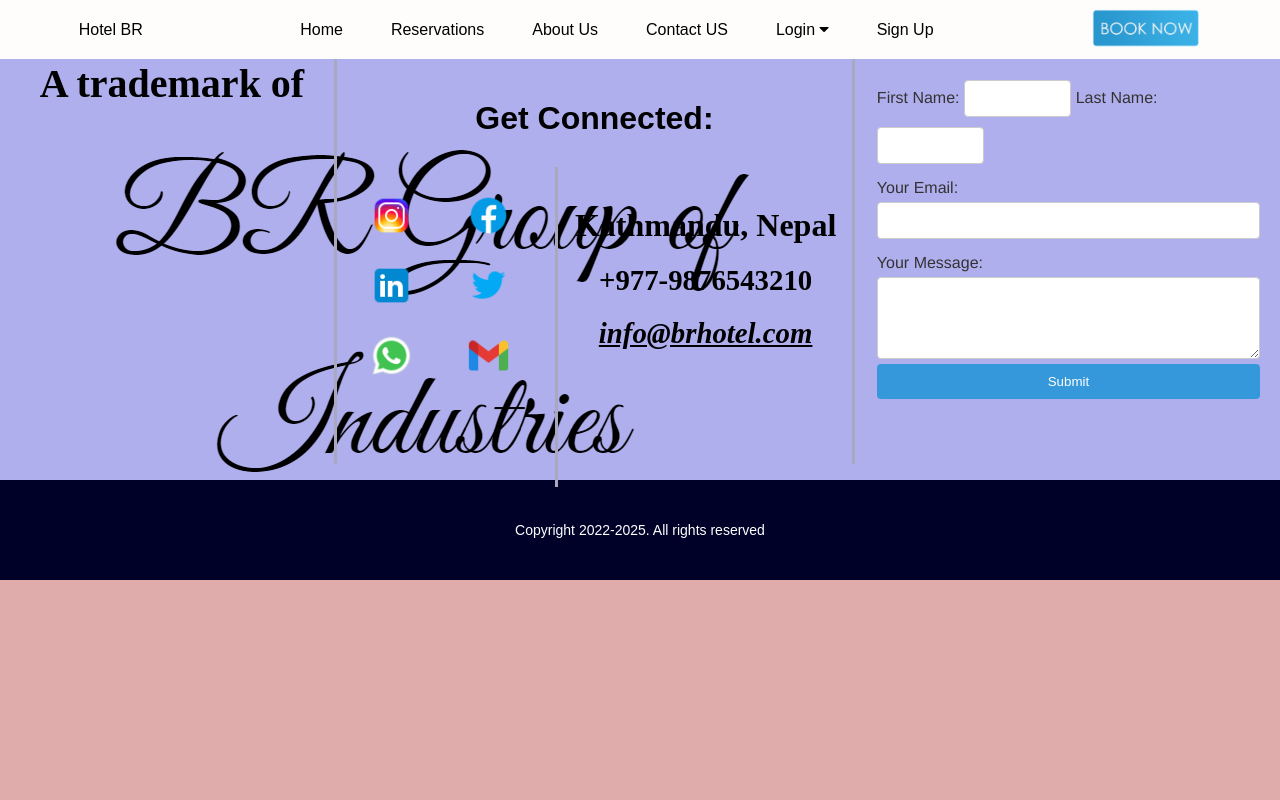
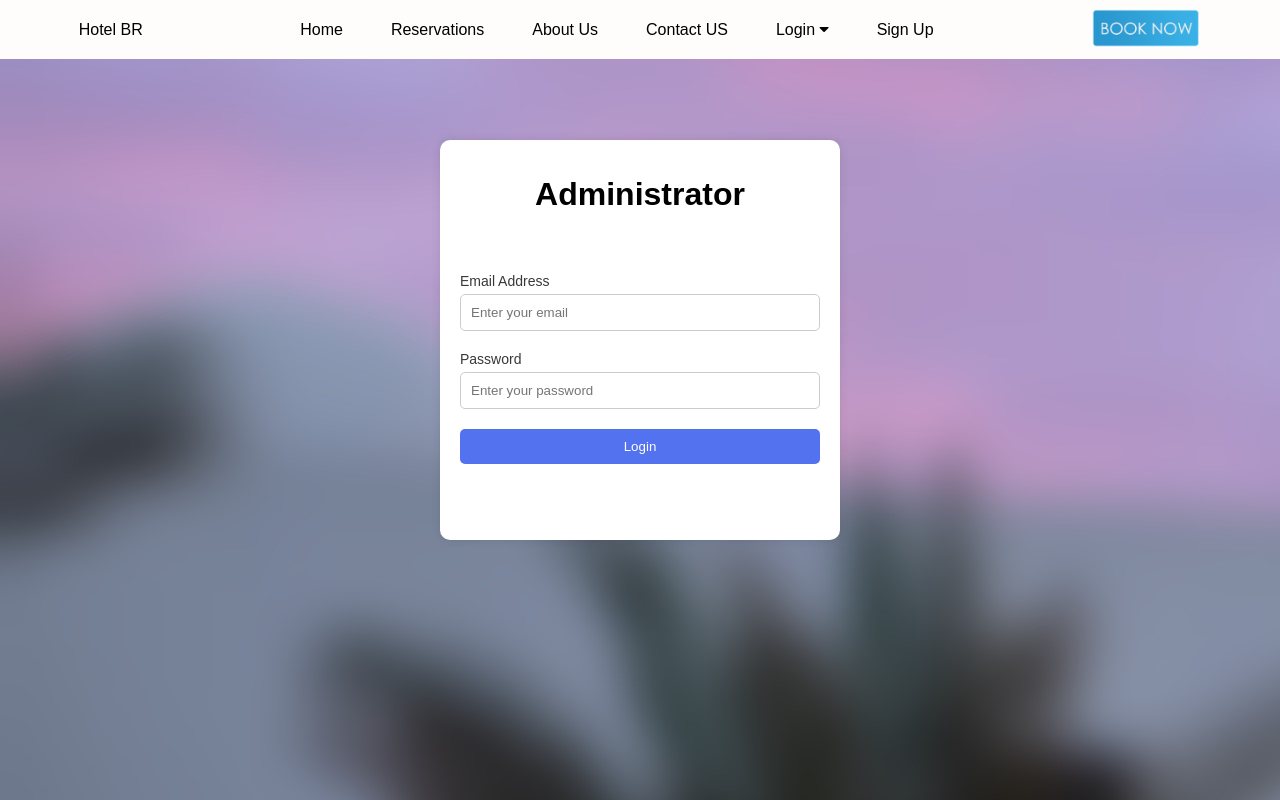
Before and after one commit to bijayrauniyar0/Hotel-Booking-System, a PHP site: page /HTML/adminLogin.html in a window 1280 px wide. Run offline with PHP 8.4, Linux system fonts and the light colour scheme.

Commit message:
login page added, some changes in desgin

```diff
--- a/HTML/adminLogin.html
+++ b/HTML/adminLogin.html
@@ -3,9 +3,12 @@
 <head>
     <meta charset="UTF-8">
     <meta name="viewport" content="width=device-width, initial-scale=1.0">
-    <link rel="stylesheet" href="/css/menu.css">
-    <link rel="stylesheet" href="/css/footer.css">
+    <link rel="stylesheet" href="/css/admin-login.css">
     <link rel="stylesheet" href="https://cdnjs.cloudflare.com/ajax/libs/font-awesome/4.7.0/css/font-awesome.min.css">
+    <link rel="stylesheet" href="https://unpkg.com/swiper/swiper-bundle.min.css" />
+    <link rel="preconnect" href="https://fonts.googleapis.com">
+    <link rel="preconnect" href="https://fonts.gstatic.com" crossorigin>
+    <link href="https://fonts.googleapis.com/css2?family=DM+Serif+Display:ital@1&display=swap" rel="stylesheet">
     <title>Hotel Booking System</title>
 </head>
 <body>
@@ -20,17 +23,17 @@
             </div>
             <div class="mid">
                 <ul>
-                    <li><a href="index.html">Home</a></li>
-                    <li><a href="reservations.html">Reservations</a></li>
-                    <li><a href="about.html">About Us</a></li>
-                    <li><a href="contact.html">Contact US</a></li>
-                    <li id="products"><a href="login.html">Login <i class="fa fa-caret-down"></i></a>
+                    <li id="home"><a href="index.html">Home</a></li>
+                    <li id="reservation"><a href="reservations.html">Reservations</a></li>
+                    <li id="about"><a href="about.html">About Us</a></li>
+                    <li id="contact"><a href="contact.html">Contact US</a></li>
+                    <li id="login"><a href="login.html">Login <i class="fa fa-caret-down"></i></a>
                         <ul>
                             <li><a href="adminLogin.html">Admin Login</a></li>
                             <li><a href="guestLogin.html">Guest Login</a></li>
                           </ul>
                     </li>
-                    <li><a href="contact.html">Sign Up</a></li>
+                    <li><a href="#contactFooter" data-target="contact">Sign Up</a></li>
                 </ul>
             </div>
             <div class="right">
@@ -41,97 +44,26 @@
                 </div>
             </div>
         </nav>
-
     </header>
-    <footer>
-        <div class="left-section">
-            <h2 class="sign-h2">A trademark of</h2>
-            <div class="sign">
-                <img src="/images/sign-1.png" alt="signature">
-                <img src="/images/sign-2.png" alt="signature">
-            </div>
-
+    <section class="main-block">
+        <div class="form-container">
+        <div class="wrapper">
+            <h1>Administrator</h1>
+            <form id="login-form" name="myform" action="#" method="post" onsubmit= "return validateform()">
+                <div class="field">
+                    <label for="email">Email Address</label>
+                    <input type="text" id="email" name="email" placeholder="Enter your email">
+                </div>
+                <div class="field">
+                    <label for="password">Password</label>
+                    <input type="password" id="password" name="password" placeholder="Enter your password">
+                </div>
+                <input type="submit" value="Login">
+            </form>
         </div>
-
-        <div class="vertical"></div>
-        <!-- vertical line for border -->
-        <section class="mid-footer">
-            <h2 class="mid-heading">Get Connected:</h2>
-            <div class="horizental"></div>
-
-            <div class="sub-sections">
-                <div class="mid-left">
-                  <div class="image-row">
-                      <div class="icon-box">
-                        <a href="#"><img src="/images/insta.png" alt=""></a>
-                      </div>
-                      <div class="icon-box">
-                          <a href="#"><img src="/images/fb.png" alt=""></a>
-                      </div>
-                    </div>
-                    <div class="image-row">
-                      <div class="icon-box">
-                          <a href="#"><img src="/images/linkedin.png" alt=""></a>
-                      </div>
-                      <div class="icon-box">
-                          <a href="#"><img src="/images/twitter.png" alt=""></a>
-                      </div>
-                    </div>
-                    <div class="image-row">
-                      <div class="icon-box">
-                          <a href="#"><img src="/images/whatsapp.png" alt=""></a>
-                      </div>
-                      <div class="icon-box">
-                          <a href="#"><img src="/images/gmail.png" alt=""></a>
-                      </div>
-                    </div>
-                </div>
-
-                <div class="mid-vertical"></div>
-
-                <div class="mid-right">
-                  <h2 class="location">Kathmandu, Nepal</h2>
-                  <h2 class="number">+977-9876543210</h2>
-                  <h2 class="email">info@brhotel.com</h2>
-                </div>
-            </div>
-        </section>
-
-
-
-        <div class="vertical"></div>
-        <!-- vertical line for border -->
-
-
-
-        <div class="right-section">
-            <div class="contact-form">
-                <h2 class="contact-h2">Contact Us</h2>
-
-            <div class="horizental"></div>
-            <!-- design under h2 -->
-
-                <form id="contactForm">
-                    <div class="full-name">
-                        <label for="name">First Name:</label>
-                        <input type="text" id="name" name="name" required>
-                        <label for="name">Last Name:</label>
-                        <input type="text" id="name" name="name" required>
-                    </div>
-                    <label for="email">Your Email:</label>
-                    <input type="email" id="email" name="email" required>
-
-                    <label for="message">Your Message:</label>
-                    <textarea id="message" name="message" rows="4" required></textarea>
-
-                    <button type="submit">Submit</button>
-                </form>
-            </div>
-        </div>
-    </footer>
-    <div class="end">
-    <div class="vertical-end">Copyright 2022-2025. All rights reserved</div>
     </div>
-    <script src="/js/script.js"></script>
+    </section>
+<script src="/js/script.js"></script>
+<script src="/js/login.js"></script>
 </body>
 </html>
--- a/HTML/index.html
+++ b/HTML/index.html
@@ -36,7 +36,7 @@
                             <li><a href="guestLogin.html">Guest Login</a></li>
                           </ul>
                     </li>
-                    <li><a href="contact.html">Sign Up</a></li>
+                    <li><a href="sign-up.html">Sign Up</a></li>
                 </ul>
             </div>
             <div class="right">
@@ -195,7 +195,7 @@
             <div class="horizental"></div>
             <!-- design under h2 -->
 
-                <form id="contactForm">
+                <form id="contactForm" name="contact-form" action="#" method="post">
                     <div class="full-name">
                         <label for="name">First Name:</label>
                         <input type="text" id="name" name="name" required>
--- a/HTML/login.html
+++ b/HTML/login.html
@@ -4,8 +4,13 @@
     <meta charset="UTF-8">
     <meta name="viewport" content="width=device-width, initial-scale=1.0">
     <link rel="stylesheet" href="/css/menu.css">
+    <link rel="stylesheet" href="/css/index.css">
     <link rel="stylesheet" href="/css/footer.css">
     <link rel="stylesheet" href="https://cdnjs.cloudflare.com/ajax/libs/font-awesome/4.7.0/css/font-awesome.min.css">
+    <link rel="stylesheet" href="https://unpkg.com/swiper/swiper-bundle.min.css" />
+    <link rel="preconnect" href="https://fonts.googleapis.com">
+    <link rel="preconnect" href="https://fonts.gstatic.com" crossorigin>
+    <link href="https://fonts.googleapis.com/css2?family=DM+Serif+Display:ital@1&display=swap" rel="stylesheet">
     <title>Hotel Booking System</title>
 </head>
 <body>
--- a/HTML/reservations.html
+++ b/HTML/reservations.html
@@ -4,8 +4,13 @@
     <meta charset="UTF-8">
     <meta name="viewport" content="width=device-width, initial-scale=1.0">
     <link rel="stylesheet" href="/css/menu.css">
+    <link rel="stylesheet" href="/css/index.css">
     <link rel="stylesheet" href="/css/footer.css">
     <link rel="stylesheet" href="https://cdnjs.cloudflare.com/ajax/libs/font-awesome/4.7.0/css/font-awesome.min.css">
+    <link rel="stylesheet" href="https://unpkg.com/swiper/swiper-bundle.min.css" />
+    <link rel="preconnect" href="https://fonts.googleapis.com">
+    <link rel="preconnect" href="https://fonts.gstatic.com" crossorigin>
+    <link href="https://fonts.googleapis.com/css2?family=DM+Serif+Display:ital@1&display=swap" rel="stylesheet">
     <title>Hotel Booking System</title>
 </head>
 <body>
--- /dev/null
+++ b/css/about.css
@@ -0,0 +1,4 @@
+.sec{
+    height: 70vh;
+    background-color: red;
+}
--- /dev/null
+++ b/css/admin-login.css
@@ -0,0 +1,152 @@
+
+* {
+    margin: 0;
+    padding: 0;
+    box-sizing: border-box;
+  }
+
+  body {
+    background-image: url(/images/resort-blur.jpg);
+    color: rgb(56, 56, 56);
+    font-family: 'Poppins', sans-serif;
+    overflow: hidden;
+  }
+
+  nav {
+    display: flex;
+    align-items: center;
+    justify-content: space-around;
+    height: 59px;
+    background-color: rgb(255, 252, 252);
+    position: fixed;
+    width: 100%;
+    top: 0;
+    z-index: 1000;
+  }
+
+  nav ul {
+    display: flex;
+    justify-content: center;
+  }
+
+  nav ul li {
+    list-style: none;
+    margin: 0 24px;
+    position: relative;
+  }
+
+  nav ul li a {
+    text-decoration: none;
+    color:rgb(0, 0, 0);
+  }
+
+  /* Style for the submenu */
+  nav ul ul {
+    box-sizing: content-box;
+    display: none;
+    position: absolute;
+    top: 100%;
+    left: 0;
+    opacity: 0;
+    max-height: 0;
+    overflow: hidden;
+    transition: max-height 0.3s ease, opacity 0.3s ease;
+    background-color: rgb(255, 255, 255);
+    box-shadow: 0 0 10px rgba(0, 0, 0, 0.1);
+    border: 1px solid #7884f0;
+    border-radius: 10px;
+    margin-top: 10px;
+    z-index: 2;
+    margin-top: 1px;
+    width: 116px;
+  }
+
+  nav ul ul li {
+    width: 100%;
+    margin: 10px 0; /* Adjust spacing as needed */
+  }
+
+  nav ul ul li a {
+    display: block; /* Make the links fill the width of the submenu */
+    padding: 10px; /* Add padding for better readability */
+  }
+
+  nav ul li:hover > ul {
+    display: block;
+    max-height: 200px;
+    opacity: 1;
+  }
+
+
+  nav .mid ul li a:hover {
+    text-decoration: none;
+    color: rgb(83, 53, 214);
+  }
+
+  nav .left li {
+    text-decoration: none;
+    list-style: none;
+  }
+
+  nav .left:hover {
+    text-decoration: none;
+  }
+
+  nav .right .book-img {
+    height: 40px;
+  }
+
+
+.wrapper {
+    margin: 140px auto;
+    display: flex;
+    flex-direction: column;
+    align-items: center;
+    justify-content: center;
+    width: 400px;
+    height: 400px;
+    padding: 20px;
+    background: #fff;
+    border-radius: 10px;
+    box-shadow: 0 0 10px rgba(0, 0, 0, 0.1);
+}
+
+.wrapper h1{
+    font-size: 2rem;
+    margin: -40px 0 60px 0;
+    color: black;
+}
+
+#login-form {
+    width: 100%;
+}
+
+.field {
+    margin-bottom: 20px;
+}
+
+label {
+    display: block;
+    font-size: 14px;
+    margin-bottom: 5px;
+}
+
+input {
+    width: 100%;
+    padding: 10px;
+    border: 1px solid #ccc;
+    border-radius: 5px;
+}
+
+input[type="submit"] {
+    background-color: #5372F0;
+    color: #fff;
+    border: none;
+    padding: 10px;
+    border-radius: 5px;
+    cursor: pointer;
+}
+
+input[type="submit"]:hover {
+    background-color: #2c52ed;
+}
--- a/css/footer.css
+++ b/css/footer.css
@@ -146,12 +146,12 @@ footer{
     margin: 0 20px;
   }
 
-  form {
+  #contactForm {
     display: flex;
     flex-direction: column;
     width: 100%;
   }
-  .form .full-name{
+  form .full-name{
     display: flex;
   }
   label {
--- a/css/index.css
+++ b/css/index.css
@@ -1,8 +1,7 @@
-/* Add this to your existing CSS */
 .slideshow-container {
     max-width: 100%;
-    max-height: 675px; /* Set a maximum height for the slideshow */
-    overflow: hidden; /* Hide overflow to prevent overlapping */
+    max-height: 675px; /* maximum height for the slideshow */
+    overflow: hidden; /* Hiding overflow to prevent overlapping */
     position: relative;
     margin: auto;
   }
```
Also changed, not shown: HTML/about.html (+11 -1 lines), HTML/guestLogin.html (+28 -1 lines), HTML/sign-up.html (renamed from HTML/contact.html, +49 -7 lines), css/guest-login.css (added, +63 -0 lines), css/sign-up.css (added, +88 -0 lines), js/login.js (added, +27 -0 lines), js/script.js (+5 -18 lines).
